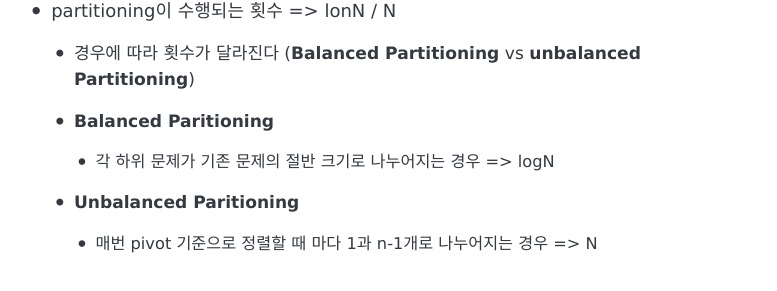
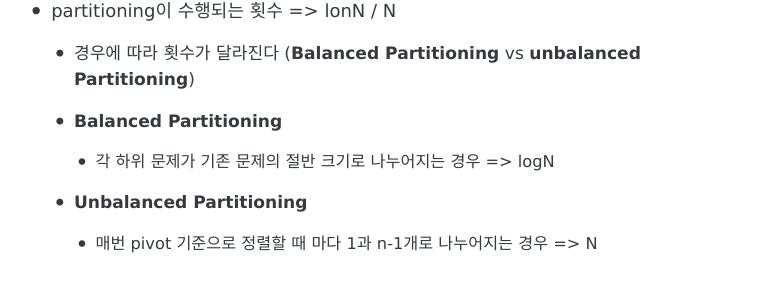
Before and after one commit to dadaJJung/blog, a Jekyll site: the page built from _posts/2022-01-31-Sort_Algorithm.md, in a window 1280 px wide and 900 px high, scrolled down 1172 px. Shown: the part 149-440 px from the top of the window, without its empty margins (254-1031 px from the left). Built offline with Jekyll 4.4.1, drawn with Linux system fonts in a browser that asks for light colours; comment, search, counter and statistics services are not loaded.

Commit message:
Docs: 오타수정

````diff
--- a/_posts/2022-01-31-Sort_Algorithm.md
+++ b/_posts/2022-01-31-Sort_Algorithm.md
@@ -57,11 +57,11 @@ tags:
 
   - 경우에 따라 횟수가 달라진다 (**Balanced Partitioning** vs **unbalanced Partitioning**)
 
-  - **Balanced Paritioning**
+  - **Balanced Partitioning**
 
     - 각 하위 문제가 기존 문제의 절반 크기로 나누어지는 경우  => logN
 
-  - **Unbalanced Paritioning**
+  - **Unbalanced Partitioning**
 
     - 매번 pivot 기준으로 정렬할 때 마다 1과 n-1개로 나누어지는 경우 => N
 
@@ -120,5 +120,4 @@ tags:
       arr[i] = temp[i];
     }
   }
-
   ```
````
